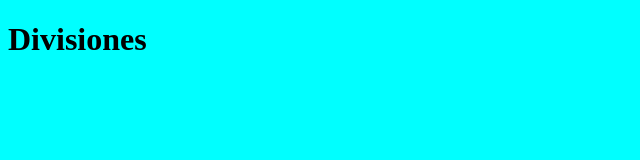
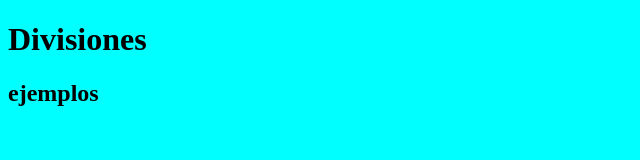
Before and after one commit to chiopaola/otroRepoEjemplo, a plain HTML site: page index.html in a window 1280 px wide. Shown: the whole page, without its empty margins (0-640 px from the left). Drawn offline with Linux system fonts and the light colour scheme.

Commit message:
Update index.html

```diff
--- a/index.html
+++ b/index.html
@@ -11,6 +11,7 @@
 <body>
     <div class="divisiones">
         <h1>Divisiones</h1>
+        <h2>ejemplos</h2>
     </div>
 </body>
 
```
